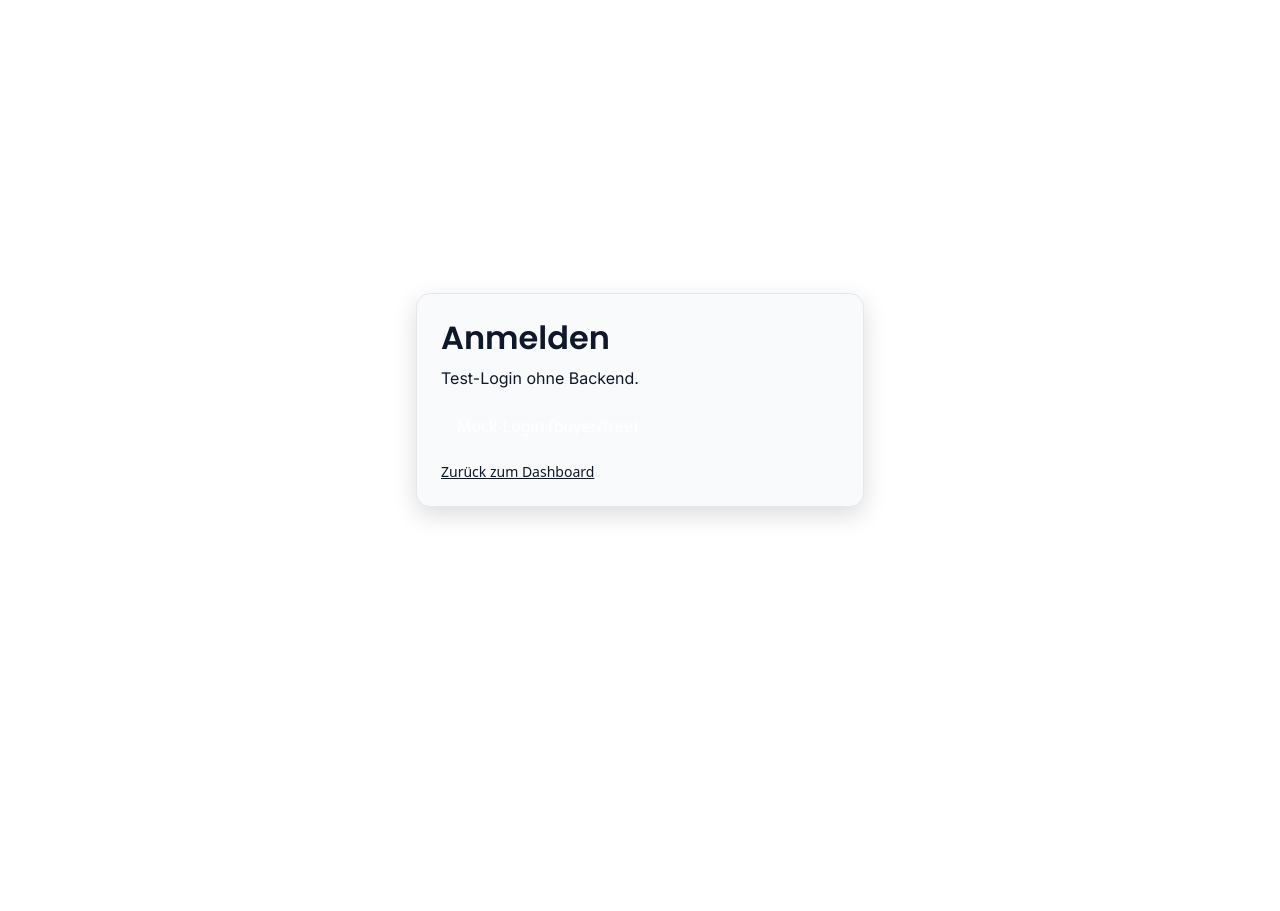
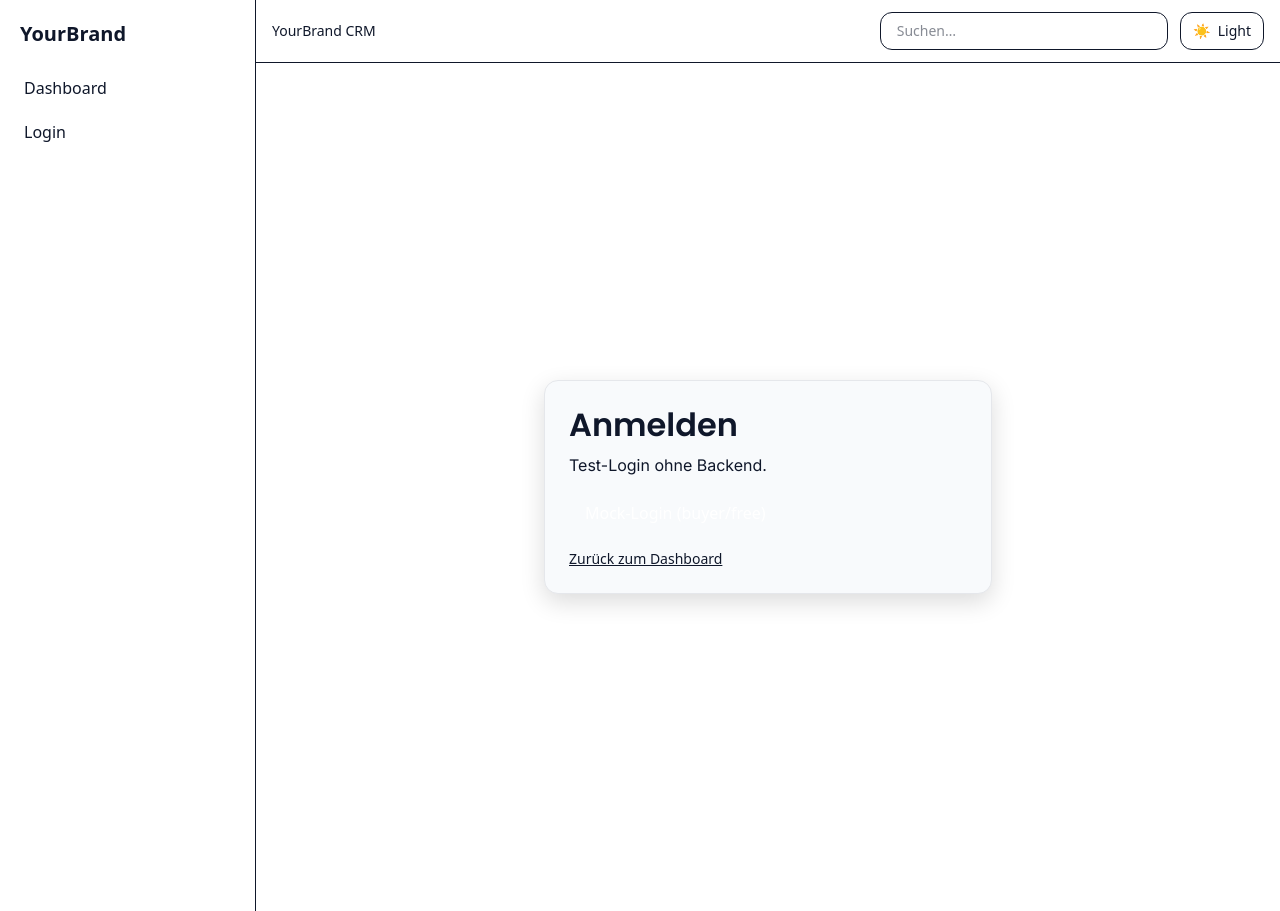
Before and after one commit to UnrealMan187/crm-frontend-ts, a Vue app: page /login in a window 1280 px wide. Before the commit the page ends 800 px from the top, so only its background shows below. Built offline with nearby package versions, Linux system fonts and the light colour scheme.

Commit message:
feat(layout): AppShell with responsive Sidebar (drawer on mobile) and Topbar with theme toggle

```diff
--- a/src/App.vue
+++ b/src/App.vue
@@ -1,3 +1,9 @@
 <template>
-  <router-view />
+  <AppShell>
+    <router-view />
+  </AppShell>
 </template>
+
+<script setup lang="ts">
+import AppShell from './components/layout/AppShell.vue';
+</script>
--- /dev/null
+++ b/src/components/layout/AppShell.vue
@@ -0,0 +1,17 @@
+<template>
+    <div class="flex min-h-screen bg-bg text-text">
+      <Sidebar />
+
+      <div class="flex flex-1 flex-col">
+        <Topbar />
+        <main class="flex-1 p-6">
+          <slot />
+        </main>
+      </div>
+    </div>
+  </template>
+
+  <script setup lang="ts">
+  import Sidebar from './Sidebar.vue';
+  import Topbar from './Topbar.vue';
+  </script>
--- /dev/null
+++ b/src/components/layout/Sidebar.vue
@@ -0,0 +1,68 @@
+<template>
+    <!-- Desktop Sidebar -->
+    <aside
+      class="hidden lg:flex lg:w-64 lg:flex-col lg:border-r lg:border-border lg:bg-surface/80 lg:backdrop-blur"
+    >
+      <div class="p-5">
+        <div class="text-xl font-display font-semibold">YourBrand</div>
+      </div>
+      <nav class="px-3 pb-4 space-y-1">
+        <RouterLink
+          v-for="i in items"
+          :key="i.to"
+          :to="i.to"
+          class="block rounded-xl px-3 py-2 text-text hover:bg-muted"
+          active-class="bg-muted"
+        >
+          {{ i.label }}
+        </RouterLink>
+      </nav>
+    </aside>
+
+    <!-- Mobile Drawer -->
+    <div v-if="sidebarOpen" class="lg:hidden">
+      <!-- Backdrop -->
+      <div
+        class="fixed inset-0 z-40 bg-black/40"
+        @click="closeSidebar"
+        aria-hidden="true"
+      />
+      <!-- Panel -->
+      <div
+        class="fixed inset-y-0 left-0 z-50 w-72 border-r border-border bg-surface/95 backdrop-blur
+               transition-transform duration-200 ease-out"
+      >
+        <div class="p-5 flex items-center justify-between">
+          <div class="text-lg font-display font-semibold">YourBrand</div>
+          <button class="rounded-lg px-2 py-1 hover:bg-muted" @click="closeSidebar" aria-label="Schließen">
+            ✕
+          </button>
+        </div>
+        <nav class="px-3 pb-6 space-y-1">
+          <RouterLink
+            v-for="i in items"
+            :key="i.to"
+            :to="i.to"
+            class="block rounded-xl px-3 py-2 text-text hover:bg-muted"
+            active-class="bg-muted"
+            @click="closeSidebar"
+          >
+            {{ i.label }}
+          </RouterLink>
+        </nav>
+      </div>
+    </div>
+  </template>
+
+  <script setup lang="ts">
+  import { RouterLink } from 'vue-router';
+  import { useLayout } from '../../composables/useLayout';
+
+  const { sidebarOpen, closeSidebar } = useLayout();
+
+  const items = [
+    { label: 'Dashboard', to: '/' },
+    { label: 'Login', to: '/login' },
+    // hier kommen später: Leads, Marketplace, Kunden, Abrechnung, Einstellungen …
+  ];
+  </script>
--- /dev/null
+++ b/src/components/layout/Topbar.vue
@@ -0,0 +1,35 @@
+<template>
+    <header
+      class="sticky top-0 z-30 flex items-center justify-between gap-3 border-b border-border
+             bg-surface/80 px-4 py-3 backdrop-blur"
+    >
+      <div class="flex items-center gap-2">
+        <!-- Burger nur mobil -->
+        <button
+          class="rounded-lg p-2 hover:bg-muted lg:hidden"
+          @click="toggleSidebar"
+          aria-label="Menü öffnen"
+        >
+          ☰
+        </button>
+
+        <!-- „Seiten-Titel“-Platzhalter -->
+        <span class="hidden sm:inline text-sm text-textMuted">YourBrand CRM</span>
+      </div>
+
+      <div class="flex items-center gap-3">
+        <input
+          class="hidden md:block w-72 rounded-xl border border-border bg-surface px-4 py-2 text-sm text-text
+                 placeholder:text-textMuted focus:outline-none focus:ring-2 focus:ring-primary-100"
+          placeholder="Suchen…"
+        />
+        <ThemeToggle />
+      </div>
+    </header>
+  </template>
+
+  <script setup lang="ts">
+  import ThemeToggle from '../ThemeToggle.vue';
+  import { useLayout } from '../../composables/useLayout';
+  const { toggleSidebar } = useLayout();
+  </script>
--- /dev/null
+++ b/src/composables/useLayout.ts
@@ -0,0 +1,18 @@
+import { ref, onMounted } from 'vue';
+
+const sidebarOpen = ref(false);
+
+export function useLayout() {
+  // Option: auf großen Screens standardmäßig offen
+  onMounted(() => {
+    if (window.matchMedia('(min-width: 1024px)').matches) {
+      sidebarOpen.value = true;
+    }
+  });
+
+  const openSidebar = () => (sidebarOpen.value = true);
+  const closeSidebar = () => (sidebarOpen.value = false);
+  const toggleSidebar = () => (sidebarOpen.value = !sidebarOpen.value);
+
+  return { sidebarOpen, openSidebar, closeSidebar, toggleSidebar };
+}
--- a/src/views/DashboardView.vue
+++ b/src/views/DashboardView.vue
@@ -1,11 +1,7 @@
 <template>
-  <main class="min-h-screen bg-bg text-text p-6">
+  <main>
     <h1>Dashboard</h1>
     <p class="text-textMuted mt-2">Hier kommt später dein CRM-Overview hin.</p>
-
-    <div class="mt-6">
-      <ThemeToggle />
-    </div>
 
     <RouterLink to="/login" class="underline mt-6 block">Zum Login</RouterLink>
   </main>
@@ -13,5 +9,4 @@
 
 <script setup lang="ts">
 import { RouterLink } from 'vue-router';
-import ThemeToggle from '../components/ThemeToggle.vue';
 </script>
```
